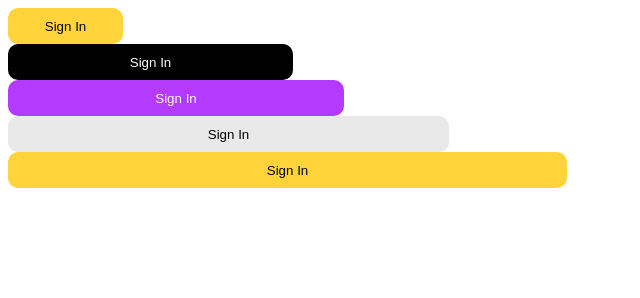
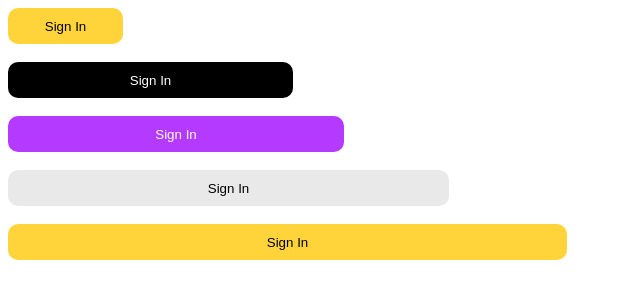
Before and after one commit to tatugrigalashvili/hover-davaleba-1, a plain HTML site: page index.html in a window 1280 px wide. Shown: the whole page, without its empty margins (0-640 px from the left). Drawn offline with Linux system fonts and the light colour scheme.

Commit message:
Add files via upload

```diff
--- a/style.css
+++ b/style.css
@@ -1,4 +1,7 @@
-
+button{
+    display: block;
+}
+/*box 1*/
 .box1{
     width: 115px;
     height: 36px;
@@ -9,6 +12,7 @@
 .box1:hover{
     background-color: #8CFF98;
 }
+/*box 2*/
 .box2{
     width: 285px;
     height: 36px;
@@ -21,6 +25,7 @@
     background-color: #D3D3D3;
     color: #000000;
 }
+/*box 3*/
 .box3{
     width: 336px;
     height: 36px;
@@ -32,6 +37,7 @@
 .box3:hover{
     background-color: #FF3AE0;
 }
+/*box 4*/
 .box4{
     width: 441px;
     height: 36px;
@@ -43,6 +49,7 @@
     border-radius: 2px;
     background-color: #ABABAB;
 }
+/*box 5*/
 .box5{
     width: 559px;
     height: 36px;
```
